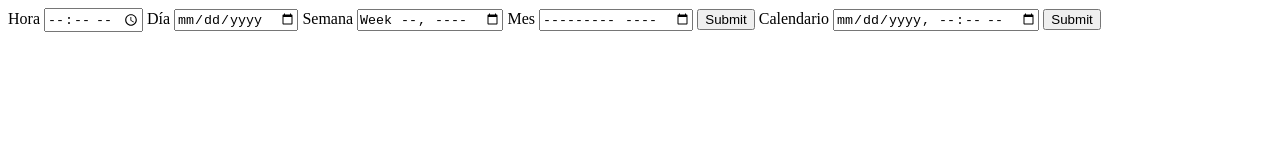
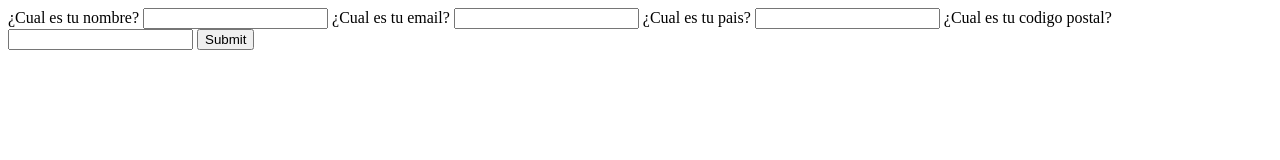
Before and after one commit to YezidHG/CursosDesarrolloWebPlatzi, a plain HTML site: page CursoHTMLyCSS/HTML/claseCalendario/index.html in a window 1280 px wide. Drawn offline with Linux system fonts and the light colour scheme.

Commit message:
agregue la practica de la clase autocomplete y required

```diff
--- a/CursoHTMLyCSS/HTML/claseCalendario/index.html
+++ b/CursoHTMLyCSS/HTML/claseCalendario/index.html
@@ -7,7 +7,8 @@
     <title>Calendario</title>
 </head>
 <body>
-    <form action="">
+    <main>
+    <!-- <form action="">
         <label for="hora">
             <span>Hora</span>
             <input type="time" id="hora" name="hora">
@@ -16,7 +17,7 @@
             <span>Día</span>
             <input type="date" id="dia" name="dia">
         </label>
-        <label for="semana"><!--  -->
+        <label for="semana">
             <span>Semana</span>
             <input type="week" id="semana" name="semana">
         </label>
@@ -24,14 +25,57 @@
             <span>Mes</span>
             <input type="month" id="mes" name="mes">
         </label>
-        <input type="submit">
+        <input type="submit"> -->
 
         <!-- Otra forma de agregar un calendario pero más sencillo -->
-        <label for="calendario">
+        <!-- <label for="calendario">
             <span>Calendario</span>
             <input type="datetime-local" id="calendario" name="calendario">
         </label>
         <input type="submit">
-    </form>
+    </form> -->
+    <form action="">
+        <label for="nombre">
+          <span>¿Cual es tu nombre?</span>
+          <input
+            type="text"
+            name="nombre"
+            id="nombre"
+            autocomplete="name"
+            required
+          />
+        </label>
+        <label for="correo">
+          <span>¿Cual es tu email?</span>
+          <input
+            type="email"
+            name="correo"
+            id="correo"
+            autocomplete="email"
+            required
+          />
+        </label>
+        <label for="pais">
+          <span>¿Cual es tu pais?</span>
+          <input
+            type="text"
+            name="pais"
+            id="pais"
+            autocomplete="country"
+            required
+          />
+        </label>
+        <label for="cp">
+          <span>¿Cual es tu codigo postal?</span>
+          <input
+            type="text"
+            name="cp"
+            id="cp"
+            autocomplete="postal-code"
+          />
+        </label>
+        <input type="submit" />
+      </form>
+    </main>
 </body>
 </html>
```
